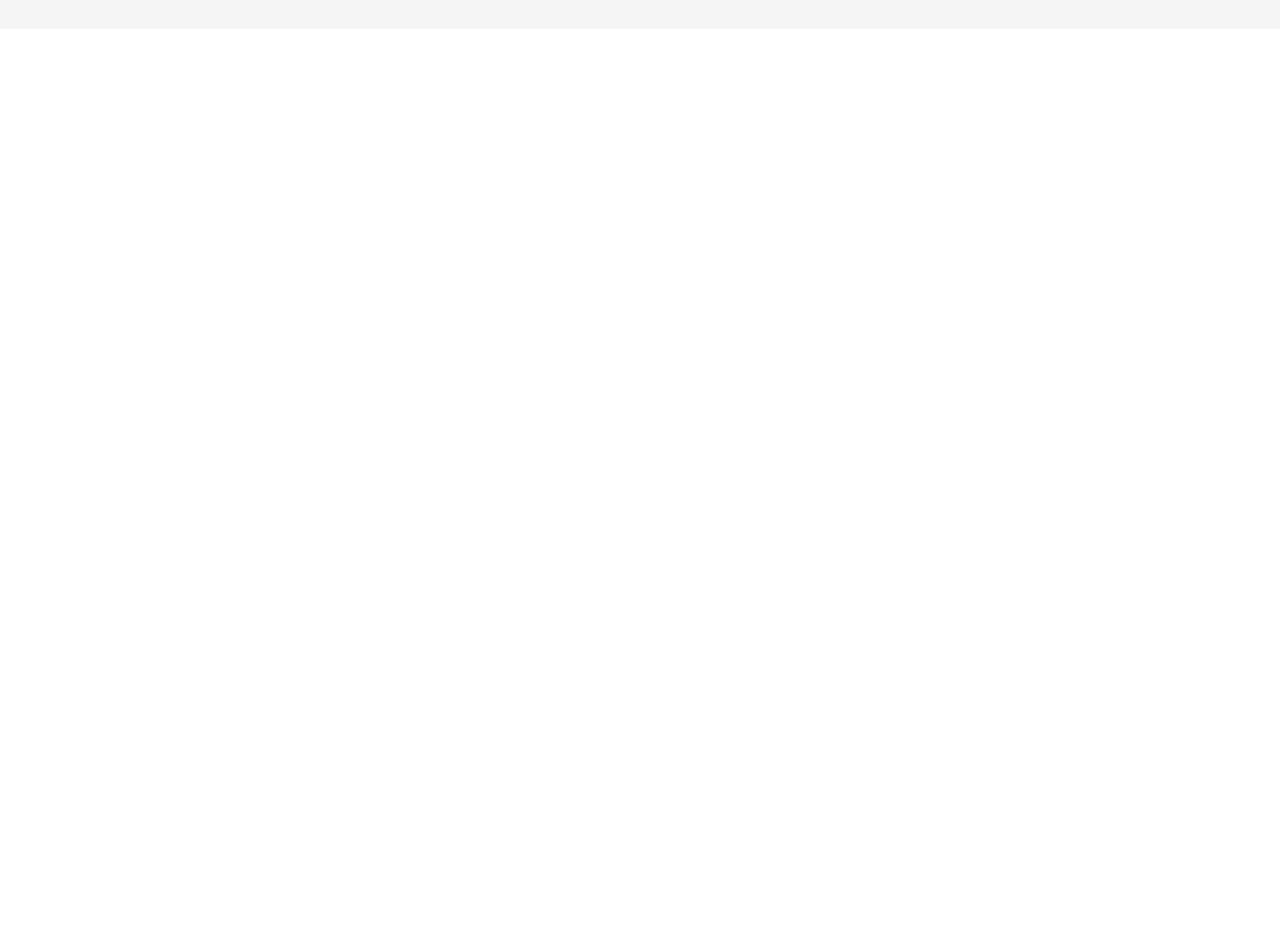
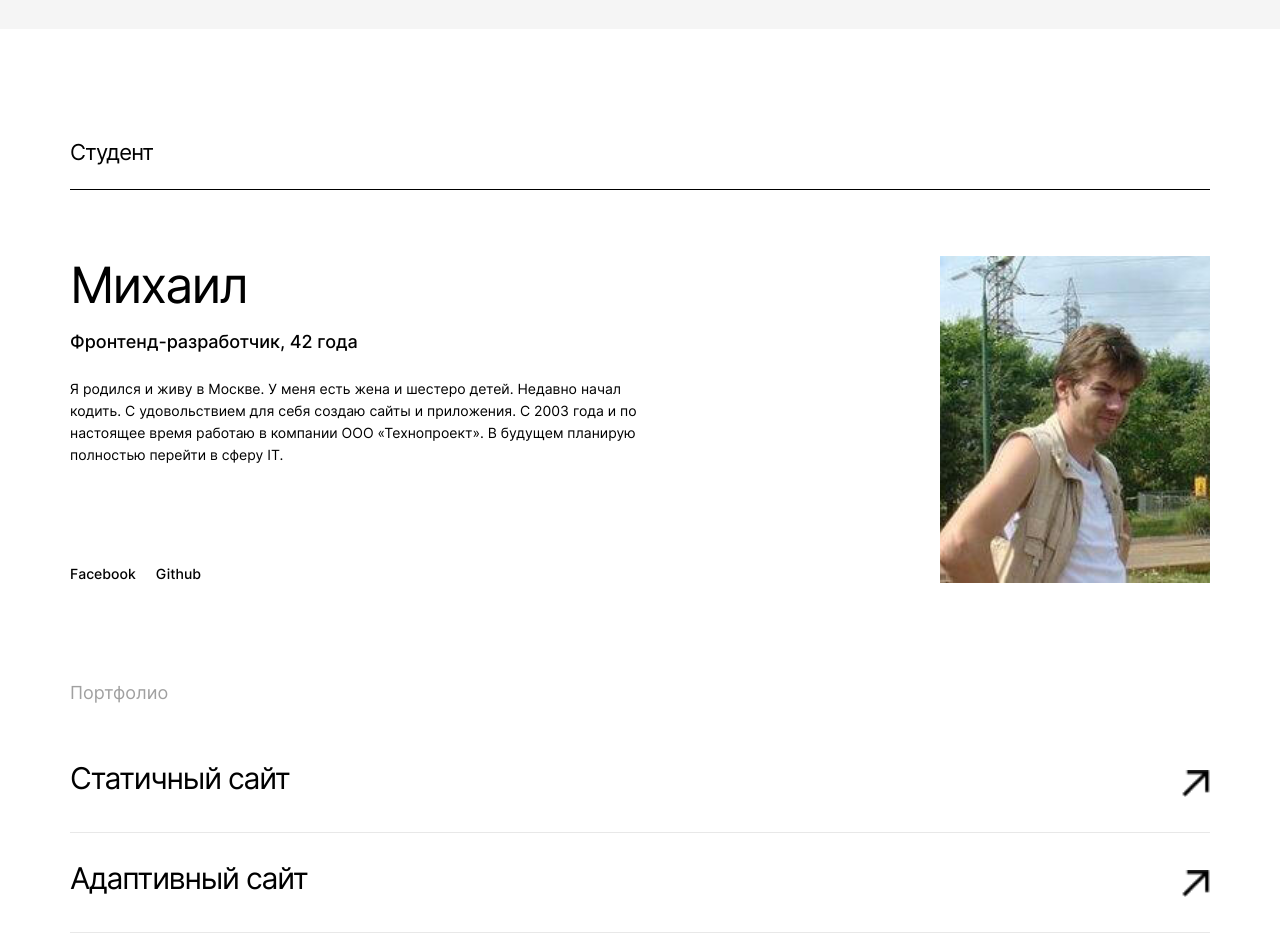
Before and after one commit to gremwiz1/movies-explorer-frontend, a React (Create React App) app: page / in a window 1280 px wide. Shown: the part 1860-2797 px from the top of the page. Before the commit the page ends 1889 px from the top, so only its background shows below. Built offline with nearby package versions, Linux system fonts and the light colour scheme.

Commit message:
Added desktop version main page

```diff
--- a/src/components/AboutMe/AboutMe.css
+++ b/src/components/AboutMe/AboutMe.css
@@ -0,0 +1,90 @@
+.about {
+  display: flex;
+  flex-direction: column;
+  background: #ffffff;
+  padding-left: 70px;
+  padding-right: 70px;
+  padding-top: 110px;
+}
+.about__subtitle {
+  font-family: "Inter", Arial, Helvetica, sans-serif;
+  font-size: 22px;
+  font-style: normal;
+  font-weight: 400;
+  line-height: 27px;
+  letter-spacing: -0.04em;
+  text-align: left;
+  color: #000000;
+  margin: 0;
+  padding-bottom: 23px;
+  border-bottom: 1px solid #000000;
+  margin-bottom: 66px;
+}
+.about__content {
+  display: flex;
+  justify-content: space-between;
+  margin-bottom: 100px;
+}
+.about__content_name {
+  margin: 0;
+  font-family: "Inter", Arial, Helvetica, sans-serif;
+  font-size: 50px;
+  font-style: normal;
+  font-weight: 400;
+  line-height: 58px;
+  letter-spacing: -0.04em;
+  text-align: left;
+  color: #000000;
+  margin-bottom: 18px;
+}
+.about__content_profession {
+  font-family: "Inter", Arial, Helvetica, sans-serif;
+  font-size: 18px;
+  font-style: normal;
+  font-weight: 500;
+  line-height: 20px;
+  letter-spacing: 0px;
+  text-align: left;
+  margin: 0;
+  margin-bottom: 26px;
+  color: #000000;
+}
+.about__content_description {
+  font-family: "Inter", Arial, Helvetica, sans-serif;
+  font-size: 14px;
+  font-style: normal;
+  font-weight: 400;
+  line-height: 22px;
+  letter-spacing: 0px;
+  text-align: left;
+  color: #000000;
+  margin: 0;
+  margin-bottom: 99px;
+  max-width: 600px;
+}
+.about__content_socials {
+  display: flex;
+}
+.about__content_social {
+  font-family: "Inter", Arial, Helvetica, sans-serif;
+  font-size: 14px;
+  font-style: normal;
+  font-weight: 500;
+  line-height: 17px;
+  letter-spacing: 0em;
+  text-align: left;
+  color: #000000;
+  margin-right: 20px;
+  transition: 1s;
+  text-decoration: none;
+}
+.about__content_social:hover {
+  opacity: 0.7;
+}
+.about__content_photo {
+  width: 270px;
+  height: 327px;
+  background-image: url(../../images/my-image.jpg);
+  background-size: cover;
+  background-position: center center;
+}
--- a/src/components/AboutMe/AboutMe.js
+++ b/src/components/AboutMe/AboutMe.js
@@ -1,9 +1,25 @@
 import React from "react";
+import { Link } from "react-router-dom";
+import "./AboutMe.css";
 
 function AboutMe() {
     return (
-        <>
-        </>
+        <section className="about" id="about">
+            <h3 className="about__subtitle">Студент</h3>
+            <div className="about__content">
+                <div>
+                    <h4 className="about__content_name">Михаил</h4>
+                    <p className="about__content_profession">Фронтенд-разработчик, 42 года</p>
+                    <p className="about__content_description">Я родился и живу в Москве. У меня есть жена
+                        и шестеро детей. Недавно начал кодить. С удовольствием для себя создаю сайты и приложения. С 2003 года и по настоящее время работаю в компании ООО «Технопроект». В будущем планирую полностью перейти в сферу IT.</p>
+                    <div className="about__content_socials">
+                        <Link className="about__content_social" to="https://www.facebook.com/profile.php?id=100005430076556">Facebook</Link>
+                        <Link className="about__content_social" to="https://github.com/gremwiz1">Github</Link>
+                    </div>
+                </div>
+                <div className="about__content_photo"></div>
+            </div>
+        </section>
     )
 };
 export default AboutMe;
--- a/src/components/Footer/Footer.css
+++ b/src/components/Footer/Footer.css
@@ -0,0 +1,59 @@
+.footer {
+  background: #fafafa;
+  min-height: 172px;
+  padding-left: 70px;
+  padding-right: 70px;
+}
+.footer__text {
+  font-family: "Inter", Arial, Helvetica, sans-serif;
+  font-size: 13px;
+  font-style: normal;
+  font-weight: 400;
+  line-height: 16px;
+  letter-spacing: 0px;
+  text-align: center;
+  margin: 0;
+  margin-top: 79px;
+  margin-bottom: 41px;
+  color: #a0a0a0;
+}
+.footer__bottom {
+  display: flex;
+  justify-content: space-between;
+  width: 100%;
+  margin-bottom: 20px;
+}
+.footer__year {
+  font-family: "Inter", Arial, Helvetica, sans-serif;
+  font-size: 13px;
+  font-style: normal;
+  font-weight: 400;
+  line-height: 16px;
+  letter-spacing: 0px;
+  text-align: left;
+  color: #000000;
+}
+.footer__links {
+  display: flex;
+}
+.footer__link {
+  font-family: "Inter", Arial, Helvetica, sans-serif;
+  font-size: 13px;
+  font-style: normal;
+  font-weight: 400;
+  line-height: 16px;
+  letter-spacing: 0px;
+  text-align: right;
+  color: #000000;
+  margin: 0;
+  margin-right: 20px;
+  transition: 1s;
+  cursor: pointer;
+  text-decoration: none;
+}
+.footer__link:last-child {
+  margin-right: 0;
+}
+.footer__link:hover {
+  opacity: 0.7;
+}
--- a/src/components/Footer/Footer.js
+++ b/src/components/Footer/Footer.js
@@ -1,9 +1,20 @@
 import React from "react";
+import { Link } from "react-router-dom";
+import "./Footer.css";
 
 function Footer() {
     return (
-        <>
-        </>
+        <footer className="footer">
+            <p className="footer__text">Учебный проект Яндекс.Практикум х BeatFilm.</p>
+            <div className="footer__bottom">
+                <p className="footer__year">&#169; 2021</p>
+                <div className="footer__links">
+                    <Link className="footer__link" to="https://practicum.yandex.ru/">Яндекс.Практикум</Link>
+                    <Link className="footer__link" to="https://github.com/gremwiz1">Github</Link>
+                    <Link className="footer__link" to="https://www.facebook.com/profile.php?id=100005430076556">Facebook</Link>
+                </div>
+            </div>
+        </footer>
     )
 };
 export default Footer;
--- a/src/components/Header/Header.js
+++ b/src/components/Header/Header.js
@@ -4,10 +4,10 @@ import "./Header.css";
 
 function Header() {
     return (
-        <div className="header">
+        <header className="header">
             <div className="header__logo" href="#"></div>
             <Navigation />
-        </div>
+        </header>
     )
 };
 export default Header;
--- a/src/components/NavTab/NavTab.js
+++ b/src/components/NavTab/NavTab.js
@@ -6,8 +6,8 @@ function NavTab() {
     return (
         <nav className="nav-tab">
             <HashLink to="/#project" className="nav-tab__link">О проекте</HashLink>
-            <HashLink to="#" className="nav-tab__link">Технологии</HashLink>
-            <HashLink to="#" className="nav-tab__link">Студент</HashLink>
+            <HashLink to="/#techs" className="nav-tab__link">Технологии</HashLink>
+            <HashLink to="/#about" className="nav-tab__link">Студент</HashLink>
         </nav>
     )
 };
--- a/src/components/Portfolio/Portfolio.css
+++ b/src/components/Portfolio/Portfolio.css
@@ -0,0 +1,54 @@
+.portfolio {
+  margin-bottom: 125px;
+  background: #ffffff;
+  padding-left: 70px;
+  padding-right: 70px;
+}
+.portfolio__subtitle {
+  margin: 0;
+  font-family: "Inter", Arial, Helvetica, sans-serif;
+  font-size: 18px;
+  font-style: normal;
+  font-weight: 400;
+  line-height: 20px;
+  letter-spacing: 0px;
+  text-align: left;
+  color: #a0a0a0;
+  margin-bottom: 50px;
+}
+.portfolio__job {
+  display: flex;
+  justify-content: space-between;
+  padding-bottom: 19px;
+  border-bottom: 1px solid #e8e8e8;
+  margin-bottom: 20px;
+  width: 100%;
+}
+.portfolio__job:last-child {
+  border-bottom: none;
+  padding-bottom: 0;
+  margin-bottom: 0;
+}
+.potfolio__job_text {
+  font-family: "Inter", Arial, Helvetica, sans-serif;
+  font-size: 30px;
+  font-style: normal;
+  font-weight: 400;
+  line-height: 50px;
+  letter-spacing: -0.04em;
+  text-align: left;
+  color: #000000;
+  margin: 0;
+}
+.portfolio__job_link {
+  width: 29px;
+  height: 60px;
+  background-image: url("../../images/portfolio-job-link.png");
+  background-repeat: no-repeat;
+  background-position: center center;
+  background-size: contain;
+  transition: 1s;
+}
+.portfolio__job_link:hover {
+  opacity: 0.7;
+}
--- a/src/components/Portfolio/Portfolio.js
+++ b/src/components/Portfolio/Portfolio.js
@@ -1,9 +1,24 @@
 import React from "react";
+import { Link } from "react-router-dom";
+import "./Portfolio.css";
 
 function Portfolio() {
     return (
-        <>
-        </>
+        <section className="portfolio">
+            <h5 className="portfolio__subtitle">Портфолио</h5>
+            <div className="portfolio__job">
+                <p className="potfolio__job_text">Статичный сайт</p>
+                <Link className="portfolio__job_link" to="#"></Link>
+            </div>
+            <div className="portfolio__job">
+                <p className="potfolio__job_text">Адаптивный сайт</p>
+                <Link className="portfolio__job_link" to="#"></Link>
+            </div>
+            <div className="portfolio__job">
+                <p className="potfolio__job_text">Одностраничное приложение</p>
+                <Link className="portfolio__job_link" to="#"></Link>
+            </div>
+        </section>
     )
 };
 export default Portfolio;
--- a/src/components/Promo/Promo.js
+++ b/src/components/Promo/Promo.js
@@ -4,10 +4,10 @@ import "./Promo.css";
 
 function Promo() {
     return (
-        <div className="promo-page">
+        <section className="promo-page">
             <Header />
             <h1 className="promo-page__title">Учебный проект студента факультета Веб-разработки.</h1>
-        </div>
+        </section>
 
 
     )
--- a/src/components/Techs/Techs.js
+++ b/src/components/Techs/Techs.js
@@ -3,8 +3,8 @@ import "./Techs.css";
 
 function Techs() {
     return (
-        <section className="techs">
-            <h3 className="techs__subtitle">О проекте</h3>
+        <section className="techs" id="techs">
+            <h3 className="techs__subtitle">Технологии</h3>
             <h2 className="techs__title">7 технологий</h2>
             <p className="techs__text">На курсе веб-разработки мы освоили технологии, которые применили в дипломном проекте.</p>
             <ul className="techs__list">
```
Also changed, not shown: src/images/my-image.jpg (added), src/images/portfolio-job-link.png (added).
